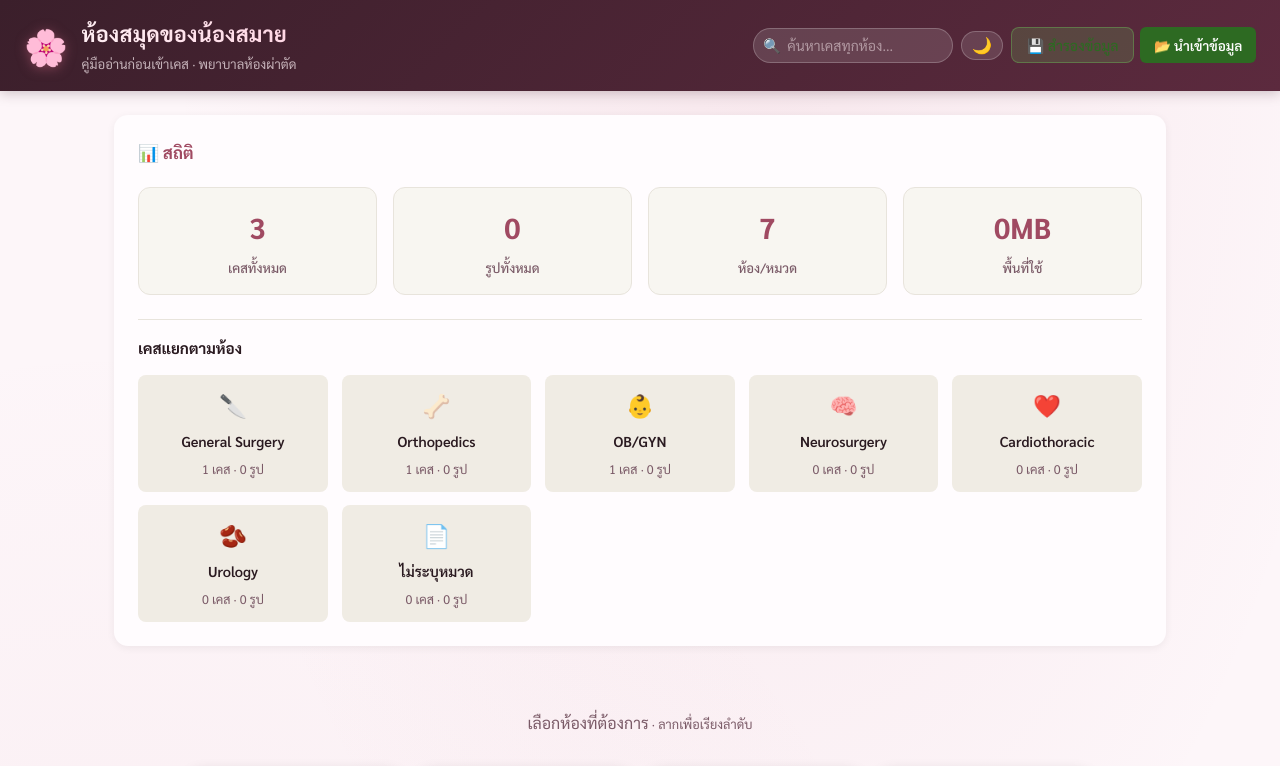
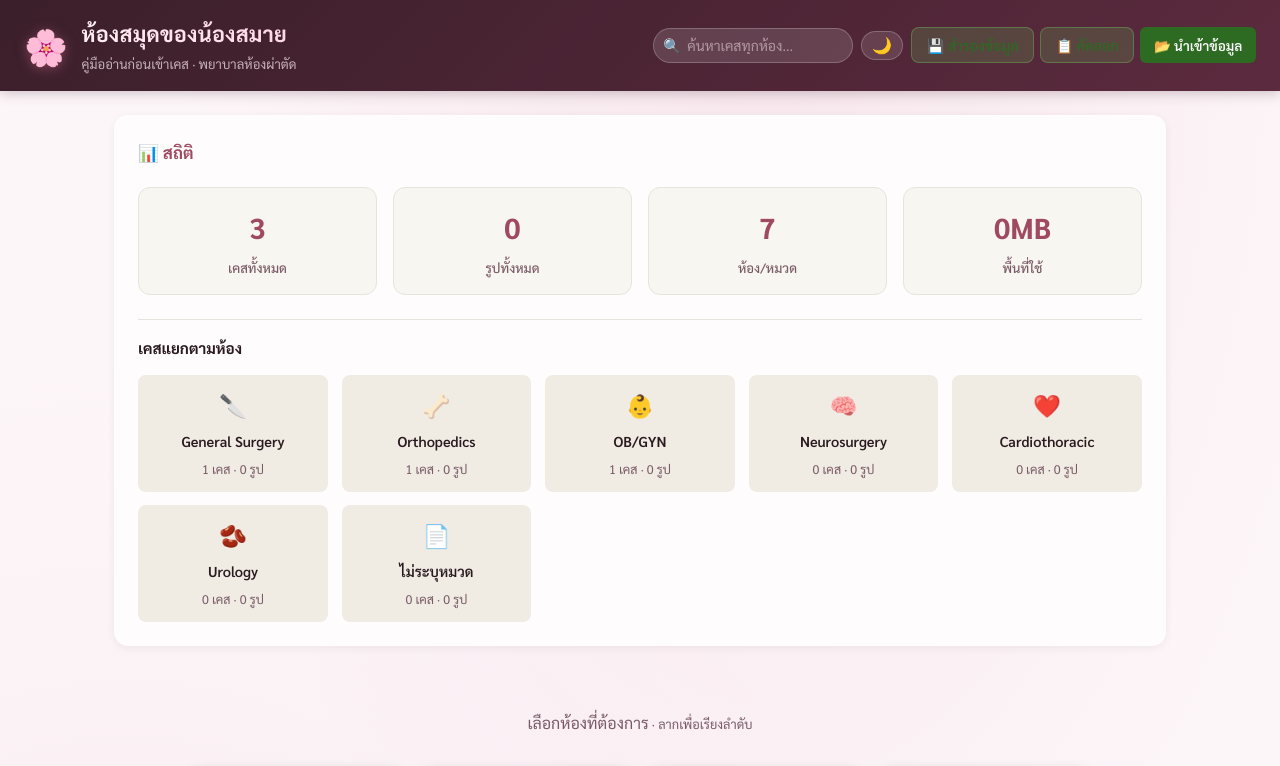
Before and after one commit to earth9alert/nurse-case-bookshelf, a React (Vite) app: page / in a window 1280 px wide. Shown: the top 766 px of the page. Built offline with nearby package versions, Linux system fonts and the light colour scheme; a web font is replaced by a local one.

Commit message:
Add: copy backup JSON to clipboard option for easier data protection

```diff
--- a/src/components/BackupRestore.tsx
+++ b/src/components/BackupRestore.tsx
@@ -28,6 +28,22 @@ export function BackupRestore({ cases, onImport }: BackupRestoreProps) {
     setExportState({ status: 'done', fileName })
     // Auto-dismiss after 8s
     setTimeout(() => setExportState({ status: 'idle' }), 8000)
+  }
+
+  const handleCopyToClipboard = async () => {
+    try {
+      const backupData = {
+        version: '1.0',
+        timestamp: new Date().toISOString(),
+        cases: cases,
+      }
+      const json = JSON.stringify(backupData, null, 2)
+      await navigator.clipboard.writeText(json)
+      setExportState({ status: 'done', fileName: 'copied-to-clipboard' })
+      setTimeout(() => setExportState({ status: 'idle' }), 3000)
+    } catch (err) {
+      console.error('Copy failed:', err)
+    }
   }
 
   const handleFileChange = async (e: React.ChangeEvent<HTMLInputElement>) => {
@@ -76,6 +92,15 @@ export function BackupRestore({ cases, onImport }: BackupRestoreProps) {
         </button>
         <button
           type="button"
+          className="btn-backup"
+          onClick={handleCopyToClipboard}
+          title="คัดลอก JSON ไปยังคลิปบอร์ด"
+          aria-label="คัดลอกข้อมูล JSON"
+        >
+          📋 คัดลอก
+        </button>
+        <button
+          type="button"
           className="btn-restore"
           onClick={() => fileInputRef.current?.click()}
           aria-label="นำเข้าข้อมูลจากไฟล์ backup"
@@ -95,11 +120,22 @@ export function BackupRestore({ cases, onImport }: BackupRestoreProps) {
       {exportState.status === 'done' && (
         <div className="backup-toast backup-toast--export" role="status">
           <div className="backup-toast__body">
-            <span className="backup-toast__title">💾 บันทึกไฟล์แล้ว</span>
-            <span className="backup-toast__filename">{exportState.fileName}</span>
-            <span className="backup-toast__hint">
-              ดูได้ที่โฟลเดอร์ Downloads ในเครื่องของคุณ
+            <span className="backup-toast__title">
+              {exportState.fileName === 'copied-to-clipboard' ? '📋 คัดลอกแล้ว' : '💾 บันทึกไฟล์แล้ว'}
             </span>
+            {exportState.fileName !== 'copied-to-clipboard' && (
+              <>
+                <span className="backup-toast__filename">{exportState.fileName}</span>
+                <span className="backup-toast__hint">
+                  ดูได้ที่โฟลเดอร์ Downloads ในเครื่องของคุณ
+                </span>
+              </>
+            )}
+            {exportState.fileName === 'copied-to-clipboard' && (
+              <span className="backup-toast__hint">
+                JSON อยู่ในคลิปบอร์ด — paste ได้ที่ editor หรือบันทึกเป็นไฟล์
+              </span>
+            )}
           </div>
           <button
             type="button"
```
